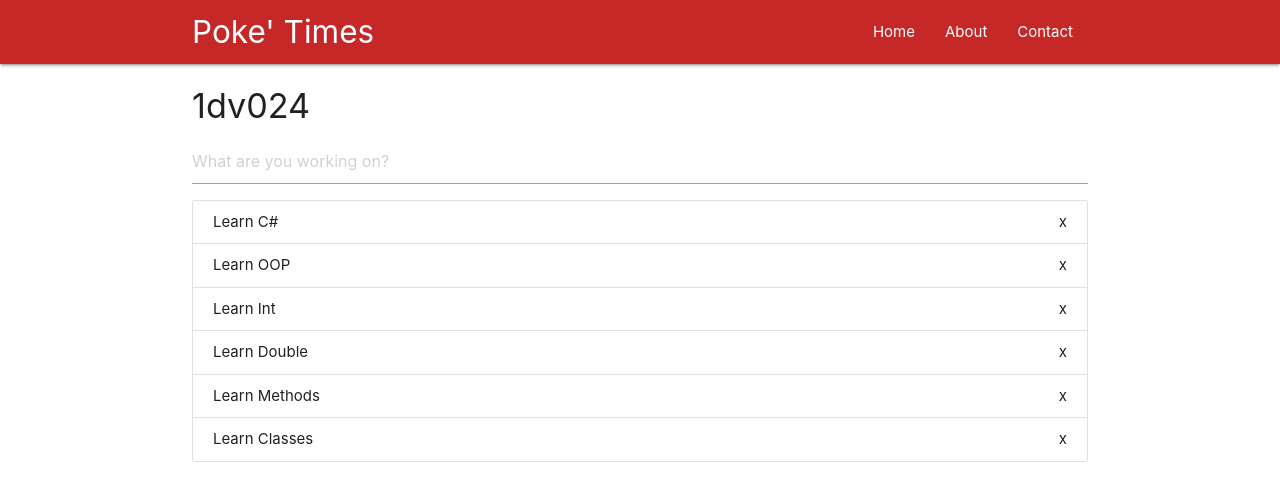
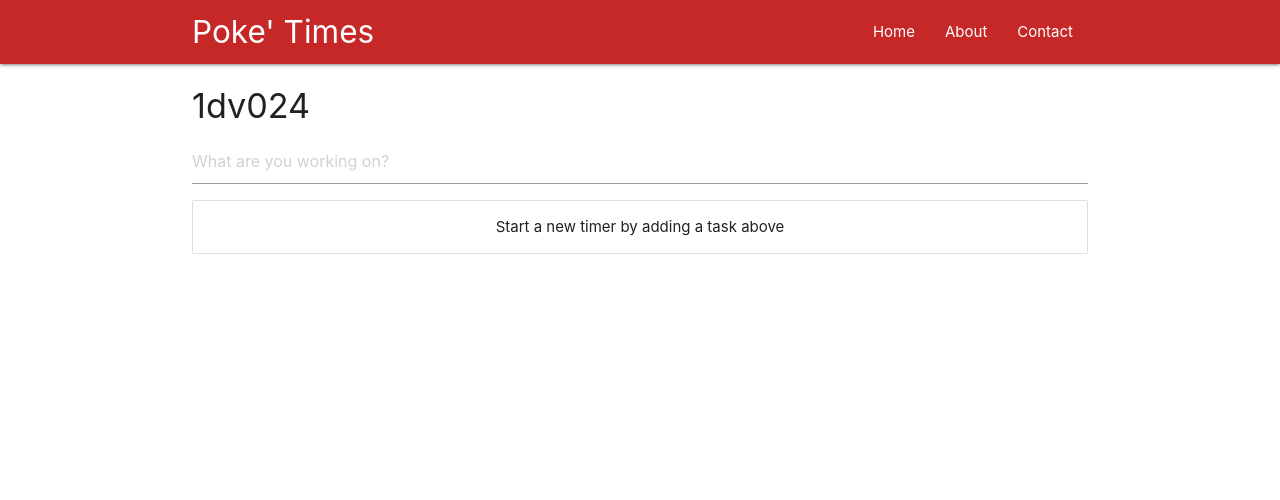
Before and after one commit to adambergman1/TimeTracker-React-Electron, a React (Create React App) app: page /1dv024 in a window 1280 px wide. Shown: the top 500 px of the page. Built offline with nearby package versions, Linux system fonts and the light colour scheme.

Commit message:
Adding localStorage handling for tasks inside a project

```diff
--- a/src/components/projects/todos/Tasks.js
+++ b/src/components/projects/todos/Tasks.js
@@ -4,15 +4,15 @@ import AddTask from './AddTask'
 class Tasks extends Component {
     state = {
         project_name: this.props.match.params.project_name,
-        tasks: [
-            {id: 1, title: 'Learn C#', parent: '1dv024'},
-            {id: 2, title: 'Learn OOP', parent: '1dv024'},
-            {id: 3, title: 'Learn Int', parent: '1dv024'},
-            {id: 4, title: 'Learn Double', parent: '1dv024'},
-            {id: 5, title: 'Learn Methods', parent: '1dv024'},
-            {id: 6, title: 'Learn Classes', parent: '1dv024'},
-            {id: 7, title: 'Learn React', parent: '1dv430'}
-        ]
+        tasks: []
+    }
+
+    // Get all saved data in localStorage
+    componentWillMount() {
+      if (localStorage.hasOwnProperty('task')) {
+        const tasks = JSON.parse(localStorage.getItem('task'))
+        this.setState({ tasks })
+      }
     }
 
     deleteTask = (id) => {
@@ -20,6 +20,11 @@ class Tasks extends Component {
           return task.id !== id
         })
         this.setState({ tasks })
+
+        const dataInStorage = JSON.parse(localStorage.getItem('task'))
+        const filteredItem = [...dataInStorage.filter(task => task.id !== id)]
+        localStorage.removeItem('task')
+        localStorage.setItem('task', JSON.stringify(filteredItem))
       }
 
     addTask = (task) => {
@@ -28,6 +33,10 @@ class Tasks extends Component {
       console.log(task)
       let tasks = [...this.state.tasks, task]
       this.setState({ tasks })
+
+      // Save the added task to localStorage together with the existing
+      const allTasks = [...this.state.tasks, task]
+      localStorage.setItem('task', JSON.stringify(allTasks))
     }
 
     render() {
```
